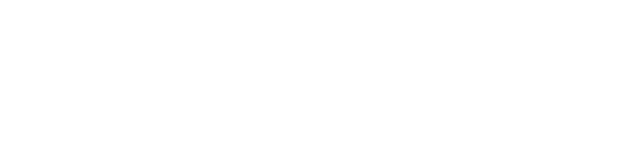
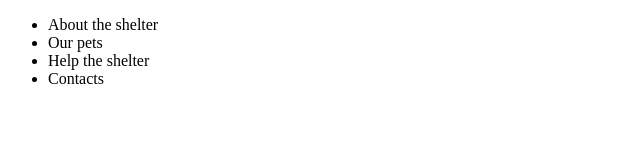
Before and after one commit to olkres/SHELTER, a plain HTML site: page index.html in a window 1280 px wide. Shown: the whole page, without its empty margins (0-640 px from the left). Drawn offline with Linux system fonts and the light colour scheme.

```diff
--- a/index.html
+++ b/index.html
@@ -4,9 +4,18 @@
     <meta charset="UTF-8">
     <meta http-equiv="X-UA-Compatible" content="IE=edge">
     <meta name="viewport" content="width=device-width, initial-scale=1.0">
-    <title>Document</title>
+    <title>SHELTER</title>
 </head>
 <body>
-
+    <header>
+        <nav>
+            <ul>
+                <li>About the shelter</li>
+                <li>Our pets</li>
+                <li>Help the shelter</li>
+                <li>Contacts</li>
+            </ul>
+        </nav>
+    </header>
 </body>
 </html>
```
Also changed, not shown: assets/img/about-pets.png (added), assets/img/donation-dog.png (added), assets/img/footer-puppy.png (added), assets/img/pets-jennifer.png (added), assets/img/pets-katrine.png (added), assets/img/pets-woody.png (added), assets/img/start-screen-puppy.png (added), assets/svg/bowls-and-cups.svg (added), assets/svg/collars-or-leashes.svg (added), assets/svg/food.svg (added), assets/svg/medicines.svg (added), assets/svg/shampoos.svg (added), assets/svg/sleeping-area.svg (added), assets/svg/toys.svg (added), 2 more files.
